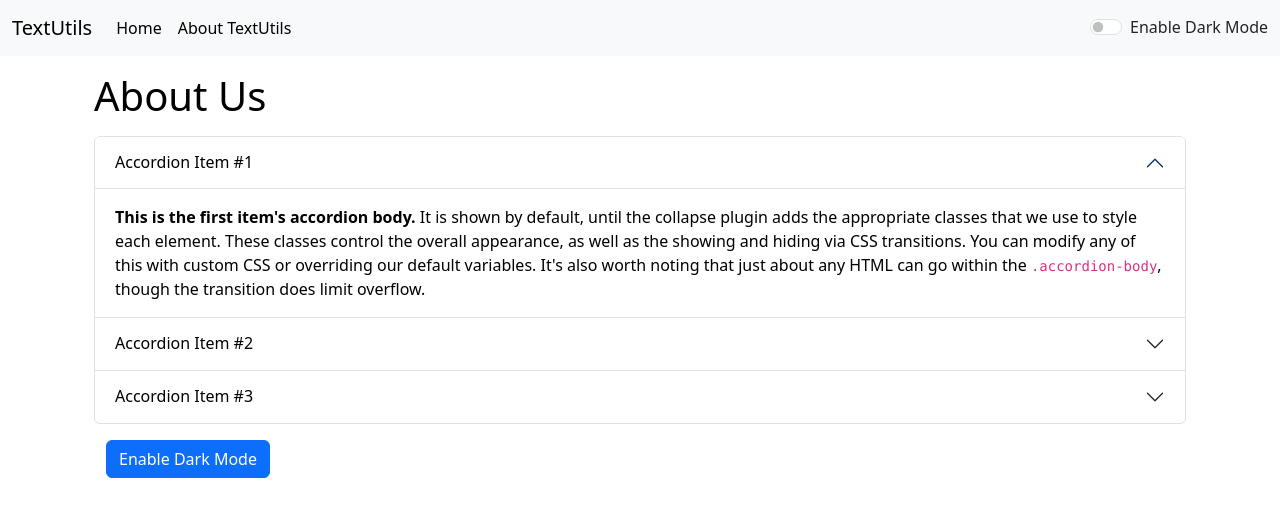
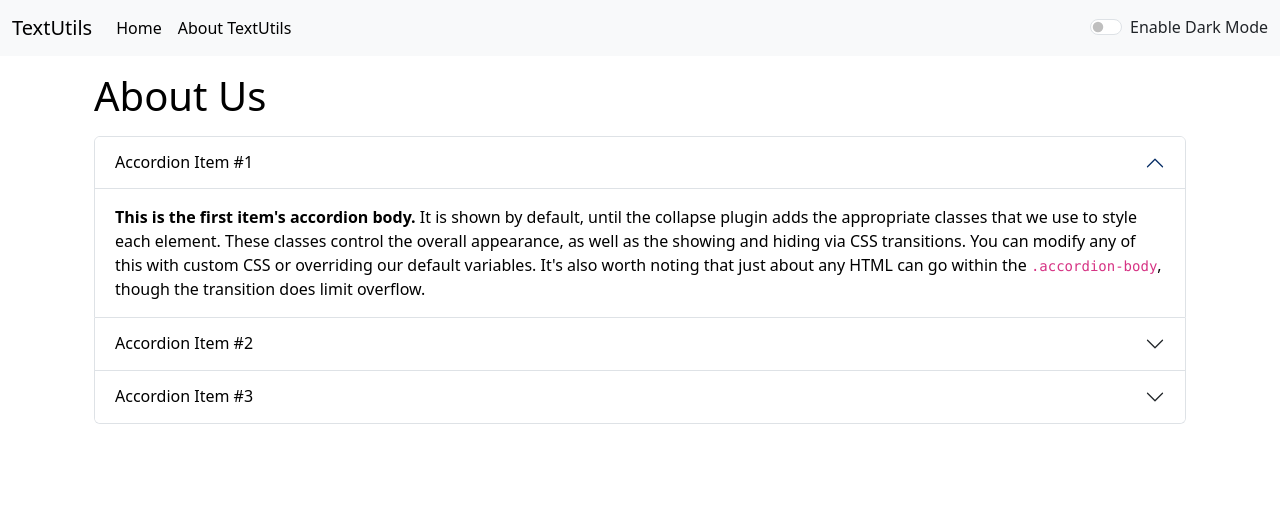
Before and after one commit to amrutap2004/Github, a React (Create React App) app: page /About in a window 1280 px wide. Shown: the top 516 px of the page. Built offline with nearby package versions, Linux system fonts and the light colour scheme.

Commit message:
fixing some issues

```diff
--- a/public/index.html
+++ b/public/index.html
@@ -13,7 +13,7 @@
 
     <link rel="manifest" href="%PUBLIC_URL%/manifest.json" />
 
-    <title>TextUtils - Home</title>
+    <title>TextUtils | Word Counter , Character Counter</title>
     <link href="https://cdn.jsdelivr.net/npm/bootstrap@5.3.3/dist/css/bootstrap.min.css" rel="stylesheet" integrity="sha384-QWTKZyjpPEjISv5WaRU9OFeRpok6YctnYmDr5pNlyT2bRjXh0JMhjY6hW+ALEwIH" crossorigin="anonymous">
   </head>
   <body>
--- a/src/App.js
+++ b/src/App.js
@@ -46,8 +46,8 @@ function App() {
       <Alert alert={alert}/>
       <div className="container my-3">
         <Routes>
-          <Route path='/About' element={<About/>}/>
-          <Route path='/' element={<TextForm heading = "Enter the text to analyze" showAlert = {showAlert} mode ={mode}/>} />
+          <Route path='/About' element={<About mode = {mode}/>}/>
+          <Route path='/' element={<TextForm heading = "Try TextUtils - Word Counter , Character Counter" showAlert = {showAlert} mode ={mode}/>} />
         </Routes>
       </div>
 
--- a/src/Components/About.js
+++ b/src/Components/About.js
@@ -1,31 +1,36 @@
-import React, { useState } from 'react'
+import React from 'react';
 
 
-function About() {
+function About(props) {
 
-    const [mystyle , setMystyle] =useState({
-        color: 'black',
-        backgroundColor :'white'
-    });
+    // const [mystyle , setMystyle] =useState({
+    //     color: 'black',
+    //     backgroundColor :'white'
+    // });
 
-    const [btnText , setBtnText] =useState("Enable Dark Mode");
+    // const [btnText , setBtnText] =useState("Enable Dark Mode");
 
-    const toggleMode =()=>{
+    // const toggleMode =()=>{
 
-        if(mystyle.color === 'black'){
-            setMystyle({
-                color: 'white',
-                backgroundColor :'black'
-            });
-            setBtnText("Enable Light Mode");
-        }
-        else{
-            setMystyle({
-                color: 'black',
-                backgroundColor :'white'
-            });
-            setBtnText("Enable Dark Mode");
-        }
+    //     if(mystyle.color === 'black'){
+    //         setMystyle({
+    //             color: 'white',
+    //             backgroundColor :'black'
+    //         });
+    //         setBtnText("Enable Light Mode");
+    //     }
+    //     else{
+    //         setMystyle({
+    //             color: 'black',
+    //             backgroundColor :'white'
+    //         });
+    //         setBtnText("Enable Dark Mode");
+    //     }
+    // }
+
+    let mystyle ={
+        color: props.mode === 'dark' ? 'white' :'black',
+        backgroundColor : props.mode === 'dark' ? '#06244f' :'white'
     }
 
   return (
@@ -71,9 +76,9 @@ function About() {
         </div>
         </div>
 
-        <div className="container my-3">
+        {/* <div className="container my-3">
         <button className='btn btn-primary' onClick={toggleMode}>{btnText}</button>
-        </div>
+        </div> */}
 
     </div>
   )
```
